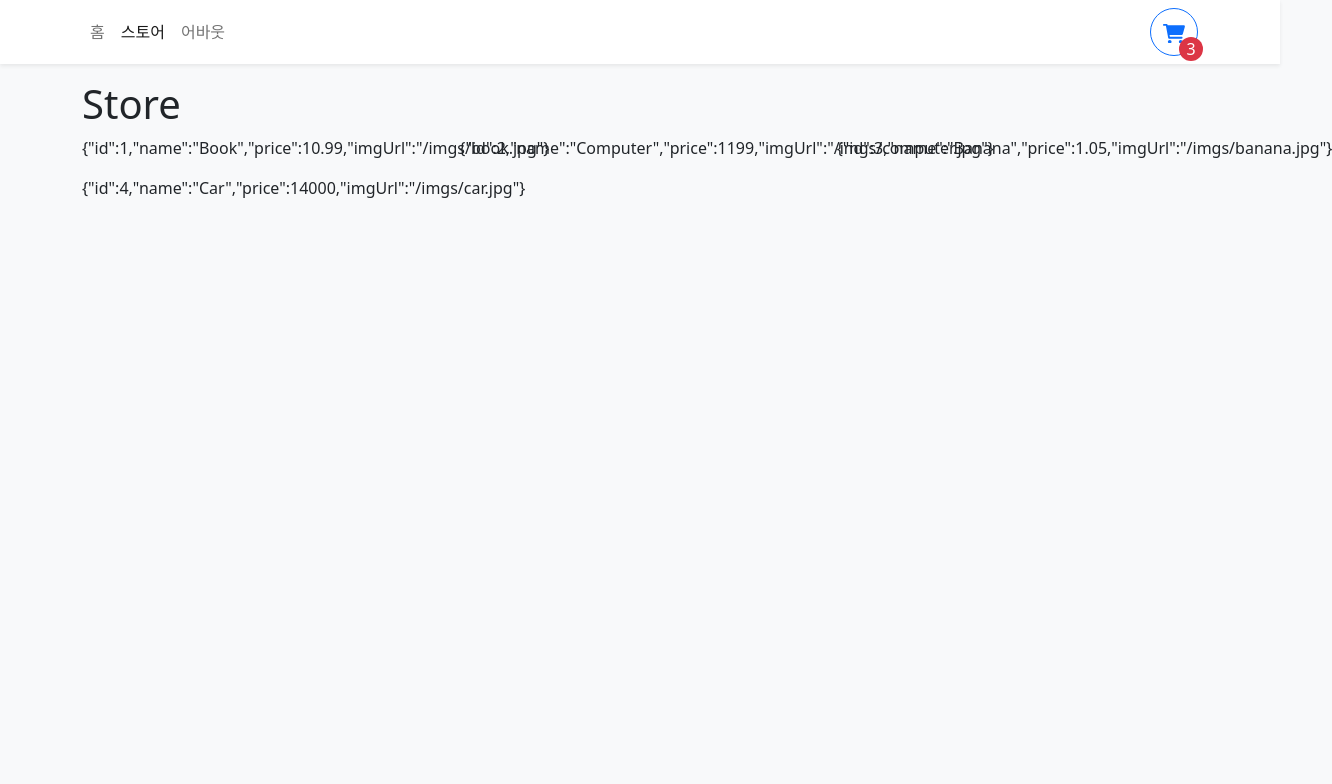
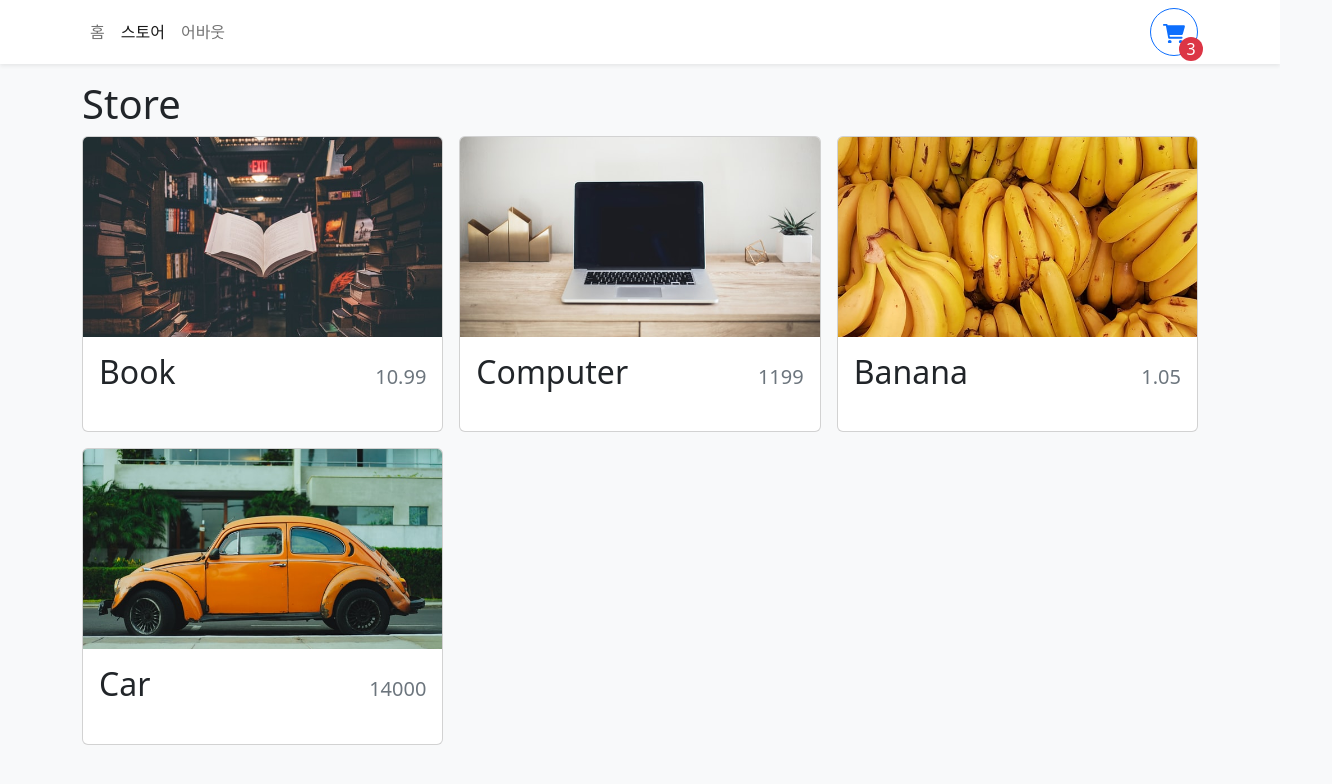
Before and after one commit to rlawlsdn263/react-typescript-shopping-cart, a React (Vite) app: page /store in a window 1280 px wide. Shown: the top 784 px of the page, 1332 px wide, since content can reach past the window. Built offline with nearby package versions, Linux system fonts and the light colour scheme.

Commit message:
[🎨스타일] StoreItem 카드 컴포넌트 UI 완성
- UI 완성
- props 데이터 바인딩

```diff
--- a/src/components/StoreItem.tsx
+++ b/src/components/StoreItem.tsx
@@ -1,3 +1,5 @@
+import { Card } from "react-bootstrap";
+
 //prop의 타입 정하기
 type StoreItemProps = {
   id: number,
@@ -8,7 +10,18 @@
 
 export function StoreItem({id, name, price, imgUrl}: StoreItemProps) {
   return(
-  <>
-  </>
+  <Card>
+    <Card.Img
+      variant='top' src={imgUrl}
+      height="200px"
+      style={{ objectFit: "cover" }}
+    />
+    <Card.Body className="d-flex flex-column">
+      <Card.Title className="d-flex justify-content-between align-items-baseline mb-4">
+        <span className="fs-2">{name}</span>
+        <span className="ms-2 text-muted">{price}</span>
+      </Card.Title>
+    </Card.Body>
+  </Card>
   )
 }
--- a/src/components/_index.ts
+++ b/src/components/_index.ts
@@ -1 +1,2 @@
 export * from "./Navbar";
+export * from "./StoreItem";
--- a/src/pages/Store.tsx
+++ b/src/pages/Store.tsx
@@ -1,6 +1,6 @@
 import { Col, Row } from "react-bootstrap";
-// 더미 데이터 불러오기
 import storeItems from "../data/items.json";
+import { StoreItem } from '../components/_index';
 
 export function Store() {
   return(
@@ -8,10 +8,11 @@
       <h1>Store</h1>
       <Row xs={1} md={2} lg={3} className="g-3">
         {
-          //리스트렌더링
           storeItems.map(item => (
-            // 객체에서 값을 불러오기 때문에 JSON.stringify()로 문자화
-            <Col>{JSON.stringify(item)}</Col>
+            // 객체를 StoreItem의 props로 전달
+            <Col key={item.id}>
+              <StoreItem {...item}/>
+            </Col>
           ))
         }
       </Row>
```
Also changed, not shown: src/components/README.md (deleted).
